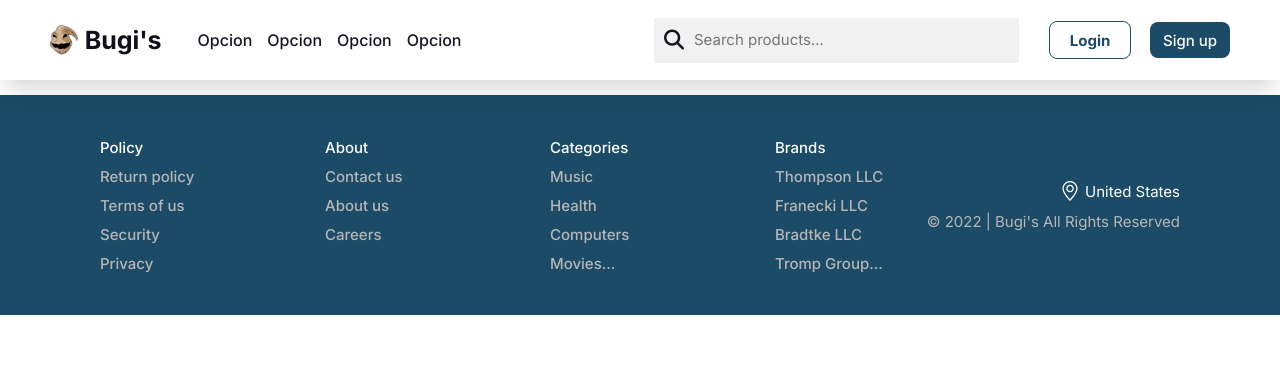
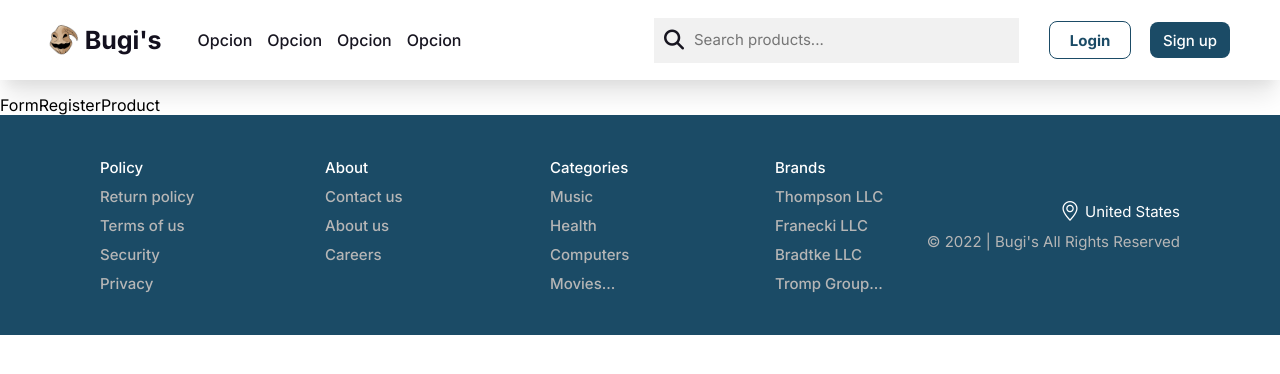
Before and after one commit to Alelsito/react-e-Commerce, a React (Vite) app: page /register/product in a window 1280 px wide. Shown: the top 374 px of the page. Built offline with nearby package versions, Linux system fonts and the light colour scheme; no server answers.

Commit message:
✨ Creating path and page for FormRegisterProduct

```diff
--- /dev/null
+++ b/src/components/FormRegisterProduct/FormRegisterProduct.jsx
@@ -0,0 +1,9 @@
+import React from 'react'
+
+const FormRegisterProduct = () => {
+  return (
+    <div>FormRegisterProduct</div>
+  )
+}
+
+export default FormRegisterProduct
--- /dev/null
+++ b/src/components/FormRegisterProduct/index.js
@@ -0,0 +1,3 @@
+import FormRegisterProduct from './FormRegisterProduct'
+
+export default FormRegisterProduct
--- /dev/null
+++ b/src/pages/RegisterProduct.jsx
@@ -0,0 +1,10 @@
+import React from 'react'
+import FormRegisterProduct from '../components/FormRegisterProduct'
+
+const RegisterProduct = () => {
+  return (
+    <FormRegisterProduct />
+  )
+}
+
+export default RegisterProduct
--- a/src/routes/Router.jsx
+++ b/src/routes/Router.jsx
@@ -8,6 +8,7 @@ import Home from '../pages/Home'
 import ProductDetail from '../pages/ProductDetail'
 import Login from '../pages/Login'
 import SignUp from '../pages/SignUp'
+import RegisterProduct from '../pages/RegisterProduct'
 
 const Router = () => {
   return (
@@ -16,6 +17,7 @@ const Router = () => {
       <Route path='/product/:idProduct' element={<ProductDetail />} />
       <Route path='/login' element={<Login />} />
       <Route path='/signup' element={<SignUp />} />
+      <Route path='/register/product' element={<RegisterProduct />} />
     </Routes>
   )
 }
```
